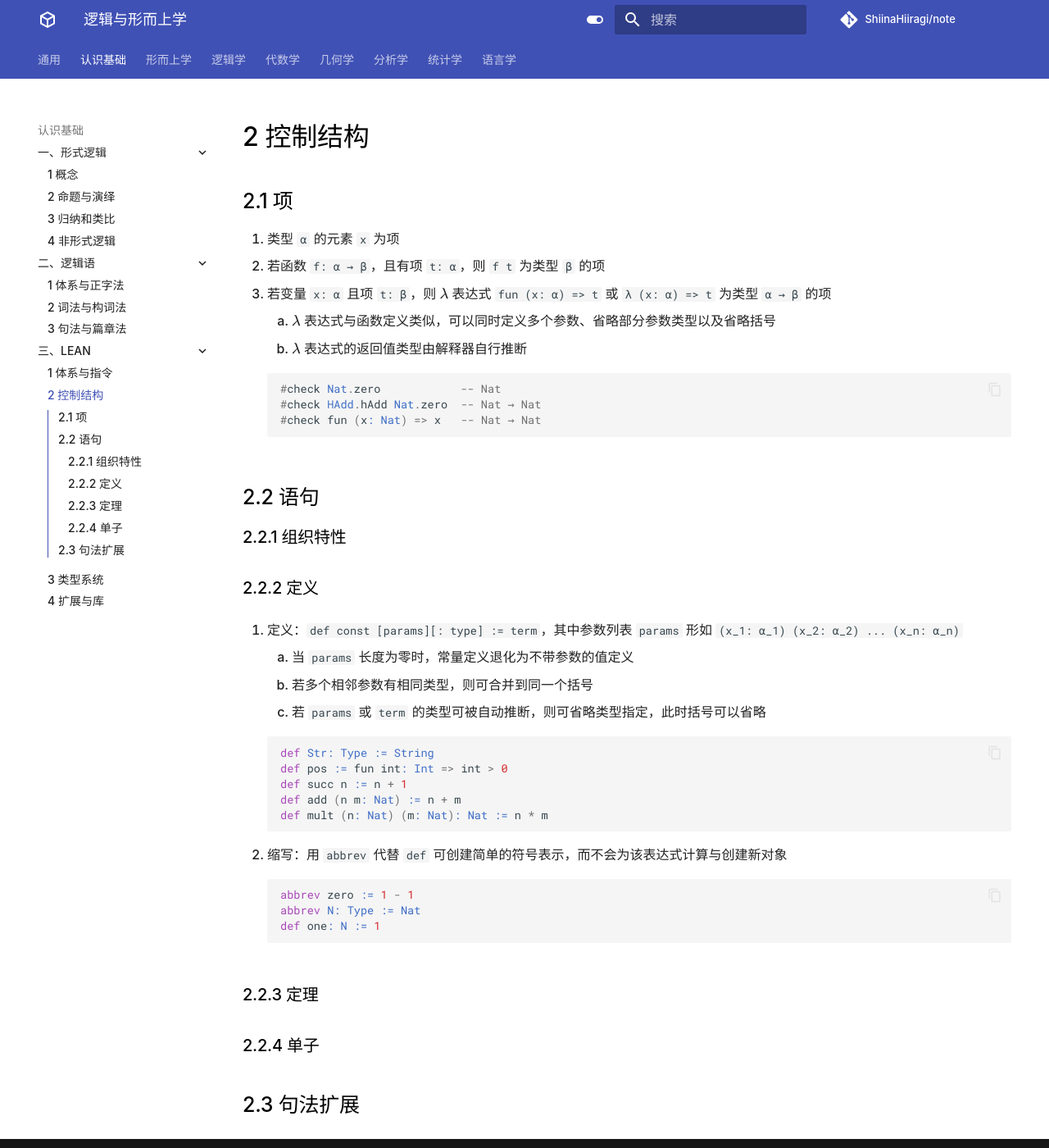
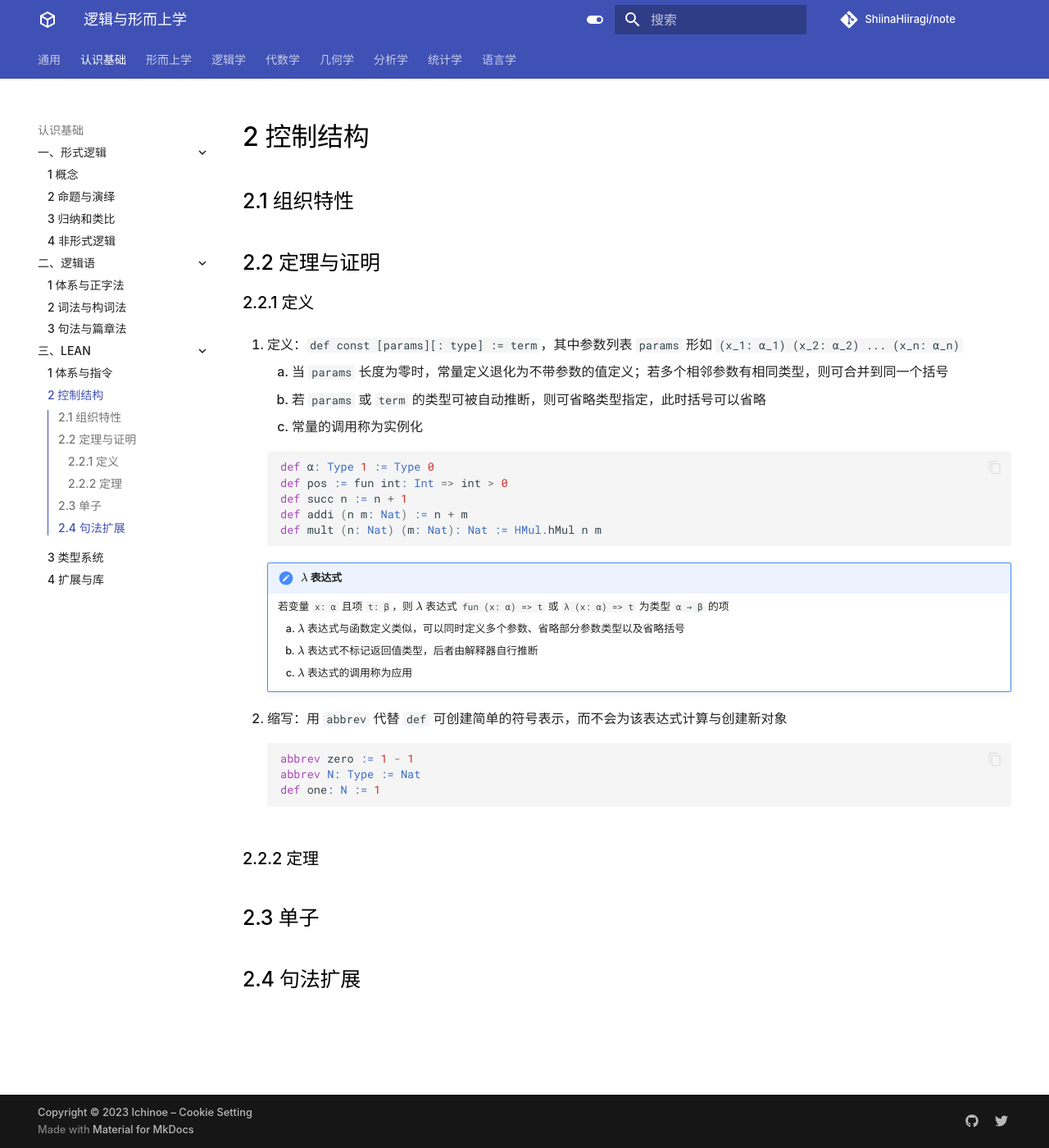
Before and after one commit to ShiinaHiiragi/note, an MkDocs documentation site: the page built from docs/cogn/lean/ctrl.md, in a window 1280 px wide and 1400 px high. Shown: the whole window at 82% size. Built offline with MkDocs 1.6.1 and Material for MkDocs 9.7.7, drawn with Linux system fonts in a browser that asks for light colours; comment, search, counter and statistics services are not loaded.

Commit message:
refresh LEAN ctrl

````diff
--- a/docs/cogn/lean/ctrl.md
+++ b/docs/cogn/lean/ctrl.md
@@ -1,34 +1,28 @@
 # 2 控制结构
 
-## 2.1 项
-1. 类型 `α` 的元素 `x` 为项
-2. 若函数 `f: α → β`，且有项 `t: α`，则 `f t` 为类型 `β` 的项
-3. 若变量 `x: α` 且项 `t: β`，则 $\lambda$ 表达式 `fun (x: α) => t` 或 `λ (x: α) => t` 为类型 `α → β` 的项
-    1. $\lambda$ 表达式与函数定义类似，可以同时定义多个参数、省略部分参数类型以及省略括号
-    2. $\lambda$ 表达式的返回值类型由解释器自行推断
+## 2.1 组织特性
+
+## 2.2 定理与证明
+### 2.2.1 定义
+1. 定义：`def const [params][: type] := term`，其中参数列表 `params` 形如 `(x_1: α_1) (x_2: α_2) ... (x_n: α_n)`
+    1. 当 `params` 长度为零时，常量定义退化为不带参数的值定义；若多个相邻参数有相同类型，则可合并到同一个括号
+    2. 若 `params` 或 `term` 的类型可被自动推断，则可省略类型指定，此时括号可以省略
+    3. 常量的调用称为实例化
 
     ```haskell
-    #check Nat.zero            -- Nat
-    #check HAdd.hAdd Nat.zero  -- Nat → Nat
-    #check fun (x: Nat) => x   -- Nat → Nat
+    def α: Type 1 := Type 0
+    def pos := fun int: Int => int > 0
+    def succ n := n + 1
+    def addi (n m: Nat) := n + m
+    def mult (n: Nat) (m: Nat): Nat := HMul.hMul n m
     ```
 
-## 2.2 语句
-### 2.2.1 组织特性
+    !!! note "$\lambda$ 表达式"
+        若变量 `x: α` 且项 `t: β`，则 $\lambda$ 表达式 `fun (x: α) => t` 或 `λ (x: α) => t` 为类型 `α → β` 的项
 
-### 2.2.2 定义
-1. 定义：`def const [params][: type] := term`，其中参数列表 `params` 形如 `(x_1: α_1) (x_2: α_2) ... (x_n: α_n)`
-    1. 当 `params` 长度为零时，常量定义退化为不带参数的值定义
-    2. 若多个相邻参数有相同类型，则可合并到同一个括号
-    3. 若 `params` 或 `term` 的类型可被自动推断，则可省略类型指定，此时括号可以省略
-
-    ```haskell
-    def Str: Type := String
-    def pos := fun int: Int => int > 0
-    def succ n := n + 1
-    def add (n m: Nat) := n + m
-    def mult (n: Nat) (m: Nat): Nat := n * m
-    ```
+        1. $\lambda$ 表达式与函数定义类似，可以同时定义多个参数、省略部分参数类型以及省略括号
+        2. $\lambda$ 表达式不标记返回值类型，后者由解释器自行推断
+        3. $\lambda$ 表达式的调用称为应用
 
 2. 缩写：用 `abbrev` 代替 `def` 可创建简单的符号表示，而不会为该表达式计算与创建新对象
 
@@ -38,8 +32,8 @@
     def one: N := 1
     ```
 
-### 2.2.3 定理
+### 2.2.2 定理
 
-### 2.2.4 单子
+## 2.3 单子
 
-## 2.3 句法扩展
+## 2.4 句法扩展
````
Also changed, not shown: docs/lang/type/trans.md (deleted, +0 -134 lines).
